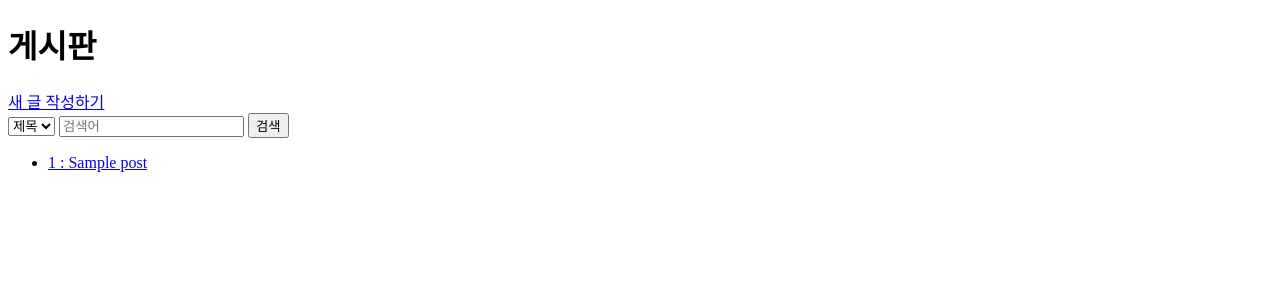
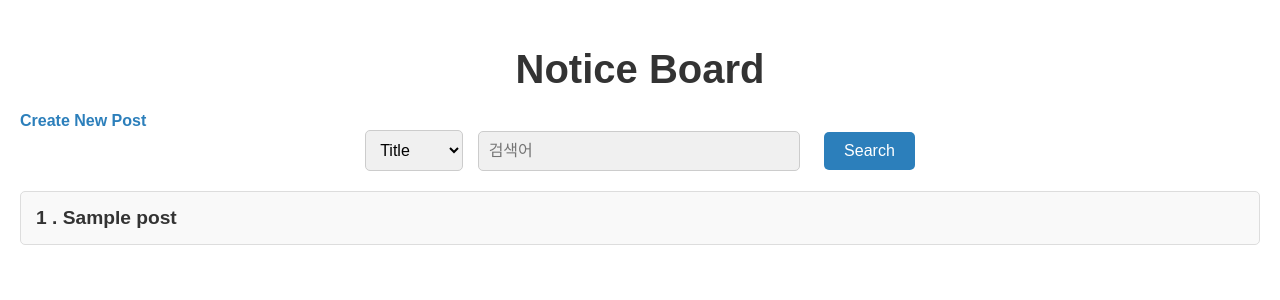
Before and after one commit to hyuna7131/TOY-PROJECT-Notice_board, a Python web app: template notice board/app/templates/index.html in a window 1280 px wide. Shown: the top 300 px of the page. Run offline with Jinja, Linux system fonts and the light colour scheme; the template is opened without the code that fills it: most values are stand-ins (such as "Sample title", 1, 10 or a date in 2020).

Commit message:
edit css update

```diff
--- a/notice board/app/routes.py
+++ b/notice board/app/routes.py
@@ -30,7 +30,7 @@ def edit(post_id):
         update_post(post_id, title, content)
         return redirect(url_for('main.view_post', post_id=post_id))
     posts = get_posts('id', post_id)
-    return render_template('edit.html', posts=posts)
+    return render_template('edit.html', posts=posts, post_id=post_id)
 
 @main.route('/delete/<int:post_id>', methods=['POST'])
 def delete(post_id):
--- a/notice board/app/static/styles.css
+++ b/notice board/app/static/styles.css
@@ -0,0 +1,117 @@
+/* 전체 페이지 스타일 */
+body {
+    font-family: Arial, sans-serif;
+    background-color: #ffffff; /* 흰색 배경 */
+    color: #333333; /* 검정색 글씨 */
+    margin: 0;
+    padding: 20px;
+}
+
+/* 헤더 스타일 */
+h1 {
+    color: #333333;
+    text-align: center;
+    font-size: 2.5em;
+    margin-bottom: 20px;
+}
+
+/* 링크 스타일 */
+a {
+    text-decoration: none;
+    color: #2c7fbb;
+    font-weight: bold;
+}
+
+a:hover {
+    text-decoration: underline;
+}
+
+/* 버튼 스타일 */
+button {
+    background-color: #2c7fbb; /* 하늘색 버튼 */
+    color: white;
+    border: none;
+    padding: 10px 20px;
+    cursor: pointer;
+    border-radius: 5px;
+    font-size: 1em;
+}
+
+button:hover {
+    background-color: #1a5f8a; /* 조금 더 어두운 하늘색 */
+}
+
+/* 폼 스타일 */
+form {
+    margin-bottom: 20px;
+    text-align: center;
+}
+
+input[type="text"], select {
+    padding: 10px;
+    font-size: 1em;
+    border: 1px solid #ccc;
+    border-radius: 5px;
+    width: 300px;
+    margin-right: 10px;
+    background-color: #f0f0f0; /* 밝은 회색 입력 필드 배경 */
+}
+
+input[type="text"]:focus, select:focus {
+    border-color: #2c7fbb;
+}
+
+/* 리스트 스타일 */
+ul {
+    list-style-type: none;
+    padding: 0;
+}
+
+li {
+    background-color: #f9f9f9; /* 아주 밝은 회색 배경 */
+    margin-bottom: 10px;
+    padding: 15px;
+    border-radius: 5px;
+    border: 1px solid #ddd; /* 약간의 테두리 */
+}
+
+li a {
+    display: block;
+    font-size: 1.2em;
+    color: #333333;
+}
+
+li a:hover {
+    color: #1a5f8a;
+}
+
+/* 검색창 스타일 */
+form select {
+    width: auto;
+}
+
+form button {
+    margin-left: 10px;
+}
+
+table {
+    margin: 0 auto;
+    border-collapse: collapse;
+}
+
+/* 반응형 디자인 */
+@media (max-width: 600px) {
+    input[type="text"], select {
+        width: 100%;
+        margin-bottom: 10px;
+    }
+
+    form button {
+        width: 100%;
+        margin: 0;
+    }
+
+    li {
+        font-size: 0.9em;
+    }
+}
--- a/notice board/app/templates/index.html
+++ b/notice board/app/templates/index.html
@@ -7,20 +7,20 @@
     <title>게시판</title>
 </head>
 <body>
-    <h1>게시판</h1>
-    <a href="{{ url_for('main.create') }}">새 글 작성하기</a>
+    <h1>Notice Board</h1>
+    <a href="{{ url_for('main.create') }}">Create New Post</a>
     <form action="{{ url_for('main.search') }}" method="GET">
         <select name="type">
-            <option value="title">제목</option>
-            <option value="content">내용</option>
+            <option value="title">Title</option>
+            <option value="content">Context</option>
         </select>
         <input type="text" name="keyword" placeholder="검색어">
-        <button type="submit">검색</button>
+        <button type="submit">Search</button>
     </form>
     <ul>
         {% for post in posts %}
         <li>
-            <a href="{{ url_for('main.view_post', post_id=post.id) }}">{{ post.id }} : {{ post.title }}</a>
+            <a href="{{ url_for('main.view_post', post_id=post.id) }}">{{ post.id }} . {{ post.title }}</a>
         </li>
         {% endfor %}
     </ul>
--- a/notice board/app/templates/search.html
+++ b/notice board/app/templates/search.html
@@ -4,10 +4,10 @@
     <meta charset="UTF-8">
     <meta name="viewport" content="width=device-width, initial-scale=1.0">
     <link rel="stylesheet" href="{{ url_for('static', filename='styles.css') }}">
-    <title>검색 결과</title>
+    <title>Search</title>
 </head>
 <body>
-    <h1>검색 결과</h1>
+    <h1>Search</h1>
     <ul>
         {% for post in posts %}
         <li>
@@ -15,6 +15,6 @@
         </li>
         {% endfor %}
     </ul>
-    <a href="{{ url_for('main.index') }}">목록으로</a>
+    <a href="{{ url_for('main.index') }}">Back to Home</a>
 </body>
 </html>
--- a/notice board/docker-compose.yml
+++ b/notice board/docker-compose.yml
@@ -14,6 +14,9 @@ services:
       - DATABASE_USER=root
       - DATABASE_PASSWORD=password
       - DATABASE_NAME=board
+    volumes:
+      - ./app:/app/app
+      - ./app.py:/app/app.py
     depends_on:
       - db
     networks:
@@ -29,6 +32,7 @@ services:
       MYSQL_ROOT_PASSWORD: password
       MYSQL_DATABASE: board
     volumes:
+      - ./init.sql:/docker-endpoint-initdb.d/init.sql
       - db_data:/var/lib/mysql  # MySQL 데이터를 유지하기 위해 볼륨 사용
     networks:
       - app-network
```
Also changed, not shown: notice board/app/static/create.css (added, +53 -0 lines), notice board/app/templates/create.html (+1 -55 lines), notice board/app/templates/edit.html (+14 -8 lines), notice board/app/templates/post.html (+4 -4 lines), notice board/init.sql (added, +10 -0 lines), notice board/query.sql (deleted, +0 -22 lines), 1 other file.
